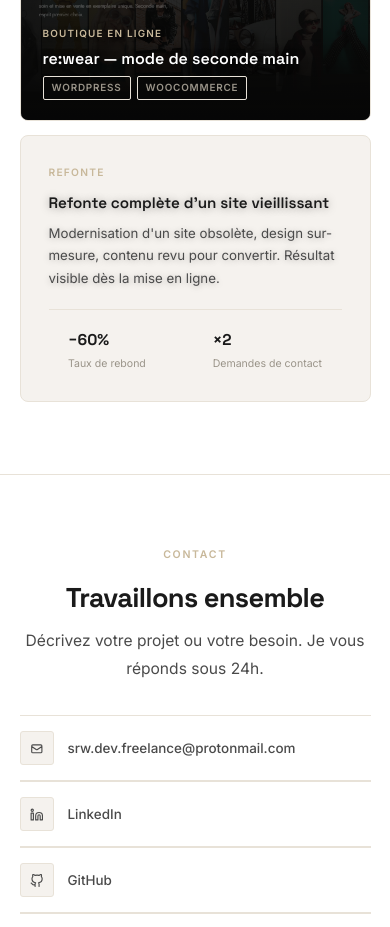
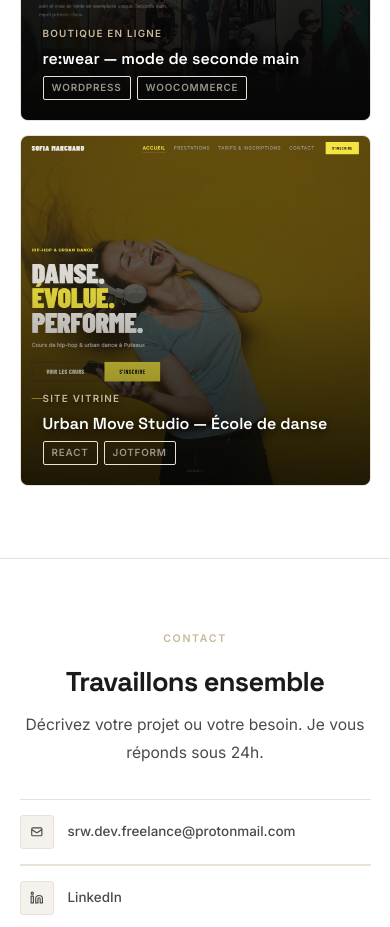
Before and after one commit to seanrw93/srw-dev, a React (Vite) app: page / in a window 390 px wide. Shown: the part 8300-9227 px from the top of the page. Built offline with nearby package versions, Linux system fonts and the light colour scheme.

Commit message:
feat: add Urban Move Studio case study
Replaced placeholder third case with Urban Move Studio dance school project.
Includes sofia-marchand cover image, link to live Vercel deployment, and
real metrics: 4-day delivery and 100/100 mobile Lighthouse score.

```diff
--- a/src/components/sections/Cases.tsx
+++ b/src/components/sections/Cases.tsx
@@ -29,13 +29,17 @@ const CASES: CaseCardProps[] = [
     tech: ['WordPress', 'WooCommerce'],
   },
   {
-    tag: 'Refonte',
-    title: "Refonte complète d'un site vieillissant",
-    desc: "Modernisation d'un site obsolète, design sur-mesure, contenu revu pour convertir. Résultat visible dès la mise en ligne.",
+    tag: 'Site vitrine',
+    title: 'Urban Move Studio — École de danse',
+    desc: "Création d'un site vitrine pour une école de hip-hop et urban dance à Puteaux. Design sombre et dynamique, galerie photos, présentation des cours et formulaire d'inscription.",
     metrics: [
-      { val: '−60%', label: 'Taux de rebond' },
-      { val: '×2', label: 'Demandes de contact' },
+      { val: '4 jours', label: 'Délai de livraison' },
+      { val: '100/100', label: 'Score mobile Lighthouse' },
     ],
+    image: '/images/cases/sofia-marchand.png',
+    imageAlt: "Capture d'écran du site Urban Move Studio",
+    url: 'https://urban-move-studio.vercel.app/',
+    tech: ['React', 'Jotform'],
   },
 ]
 
```
Also changed, not shown: public/images/cases/sofia-marchand.png (added).
